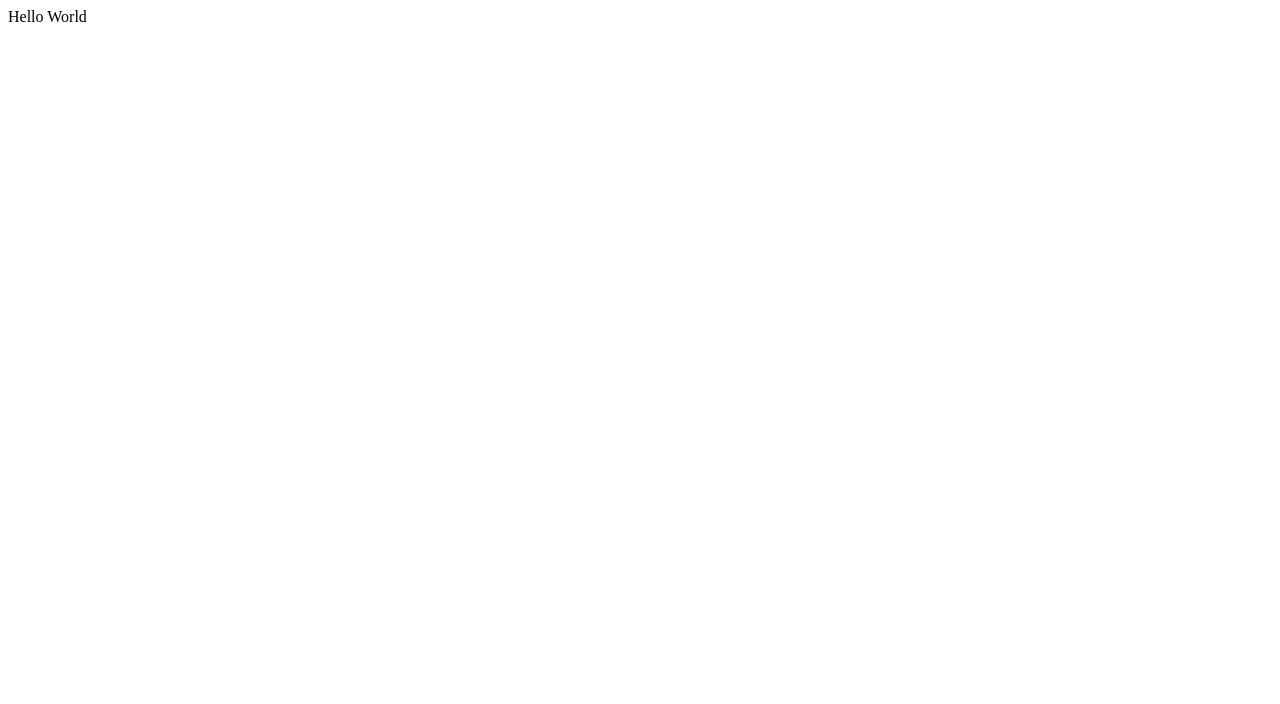
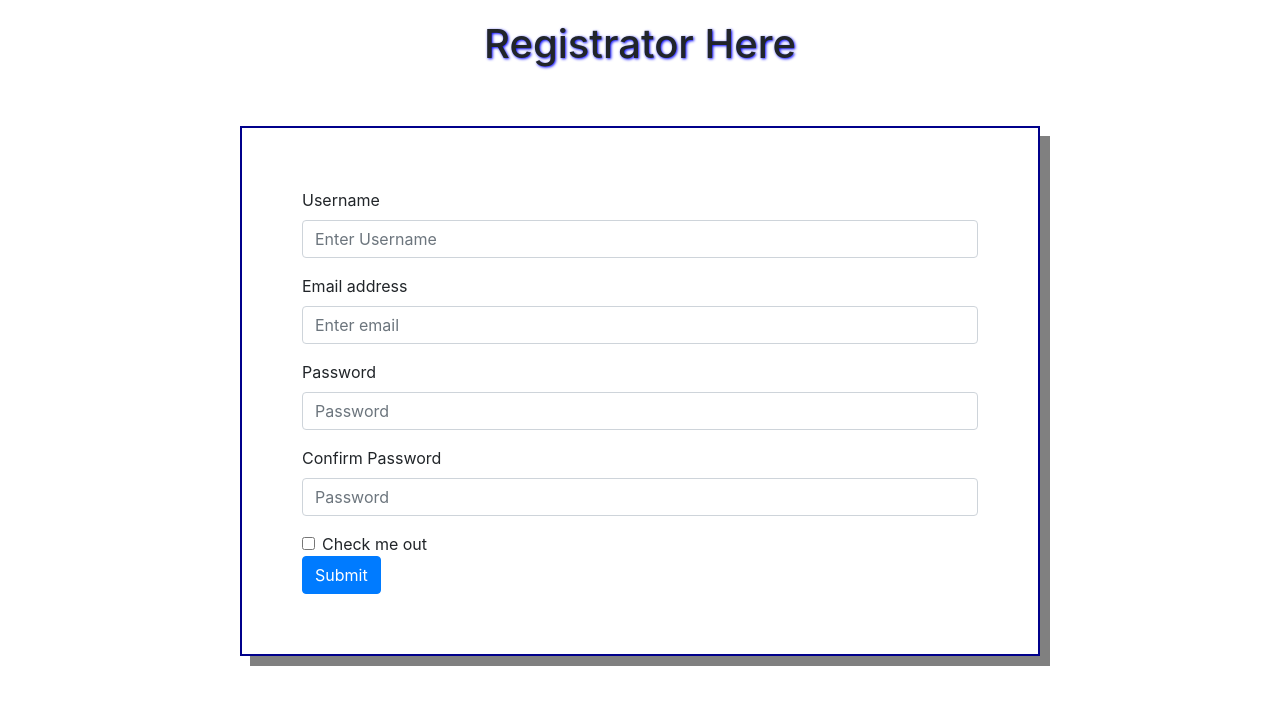
Before and after one commit to Koblinskis/Registration-Page, a Vue app: page / in a window 1280 px wide. Shown: the top 704 px of the page. Built offline with nearby package versions, Linux system fonts and the light colour scheme.

Commit message:
bootstrap styling with 4 input field

```diff
--- a/public/index.html
+++ b/public/index.html
@@ -4,14 +4,13 @@
     <meta charset="utf-8">
     <meta http-equiv="X-UA-Compatible" content="IE=edge">
     <meta name="viewport" content="width=device-width,initial-scale=1.0">
-    <link rel="icon" href="<%= BASE_URL %>favicon.ico">
-    <title>hello-world</title>
+    <link rel="stylesheet" href="https://stackpath.bootstrapcdn.com/bootstrap/4.4.1/css/bootstrap.min.css" integrity="sha384-Vkoo8x4CGsO3+Hhxv8T/Q5PaXtkKtu6ug5TOeNV6gBiFeWPGFN9MuhOf23Q9Ifjh" crossorigin="anonymous">
+    <title>Registration Page</title>
   </head>
   <body>
-    <noscript>
-      <strong>We're sorry but hello-world doesn't work properly without JavaScript enabled. Please enable it to continue.</strong>
-    </noscript>
+      <script src="https://code.jquery.com/jquery-3.2.1.slim.min.js" integrity="sha384-KJ3o2DKtIkvYIK3UENzmM7KCkRr/rE9/Qpg6aAZGJwFDMVNA/GpGFF93hXpG5KkN" crossorigin="anonymous"></script>
+      <script src="https://cdnjs.cloudflare.com/ajax/libs/popper.js/1.12.9/umd/popper.min.js" integrity="sha384-ApNbgh9B+Y1QKtv3Rn7W3mgPxhU9K/ScQsAP7hUibX39j7fakFPskvXusvfa0b4Q" crossorigin="anonymous"></script>
+      <script src="https://maxcdn.bootstrapcdn.com/bootstrap/4.0.0/js/bootstrap.min.js" integrity="sha384-JZR6Spejh4U02d8jOt6vLEHfe/JQGiRRSQQxSfFWpi1MquVdAyjUar5+76PVCmYl" crossorigin="anonymous"></script>
     <div id="app"></div>
-    <!-- built files will be auto injected -->
   </body>
 </html>
--- a/src/App.vue
+++ b/src/App.vue
@@ -1,6 +1,11 @@
 <template>
   <div id="app">
-    <registration/>
+    <div class="header">
+      <h1>Registrator Here</h1>
+    </div>
+    <div class="box">
+      <registration></registration>
+    </div>
   </div>
 </template>
 
@@ -15,6 +20,19 @@ export default {
 }
 </script>
 
-<style>
-
+<style scoped>
+div.box {
+  width: 800px;
+  border: 2px solid darkblue;
+  padding: 60px;
+  margin-top: 30px;
+  margin-left: auto;
+  margin-right: auto;
+  box-shadow: 10px 10px grey
+}
+div.header {
+  text-align: center;
+  padding: 20px;
+  text-shadow: 1px 1px 3px blue;
+}
 </style>
--- a/src/components/Registration.vue
+++ b/src/components/Registration.vue
@@ -1,3 +1,67 @@
 <template>
-  <div>Hello World</div>
+  <div>
+    <form>
+      <div class="form-group">
+        <label for="inputUsername">Username</label>
+        <input type="text"
+        class="form-control"
+        id="inputUsername"
+        placeholder="Enter Username"
+        @focus="focusUsername = true"
+        @blur="focusUsername = false">
+        <small v-if="focusUsername">Must be 4-16 characters and no spaces</small>
+      </div>
+      <div class="form-group">
+        <label for="inputEmail">Email address</label>
+        <input type="email"
+        class="form-control"
+        id="inputEmail"
+        placeholder="Enter email"
+        @focus="focusEmail = true"
+        @blur="focusEmail = false">
+        <small v-if="focusEmail">Must be a real email like example@xxx.xxx</small>
+      </div>
+      <div class="form-group">
+        <label for="inputPassword">Password</label>
+        <input type="password"
+        class="form-control"
+        id="inputPassword"
+        placeholder="Password"
+        @focus="focusPassword = true"
+        @blur="focusPassword = false">
+        <small v-if="focusPassword">6 to 24 characters</small>
+      </div>
+      <div class="form-group">
+        <label for="confirmPassword">Confirm Password</label>
+        <input type="password"
+        class="form-control"
+        id="confirmPassword"
+        placeholder="Password">
+      </div>
+      <div class="form-check">
+        <input type="checkbox" class="form-check-input" id="exampleCheck1">
+        <label class="form-check-label" for="exampleCheck1">Check me out</label>
+      </div>
+      <button type="submit" class="btn btn-primary">Submit</button>
+    </form>
+  </div>
 </template>
+
+<script>
+export default {
+  data() {
+    return {
+      focusUsername: false,
+      focusEmail: false,
+      focusPassword: false
+    }
+  },
+  methods: {
+
+  }
+}
+</script>
+
+<style scoped>
+
+</style>
```
Also changed, not shown: 1 other file (tests, documents, lock files or other folders).
